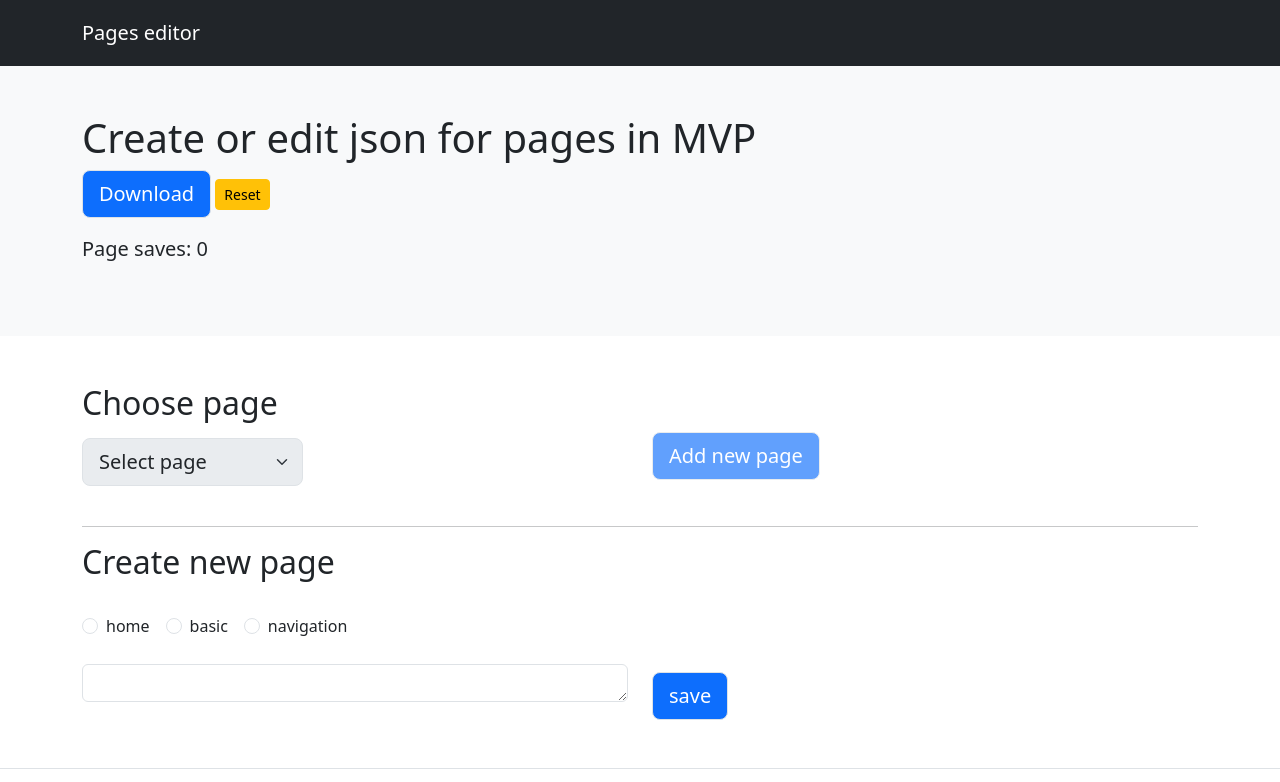
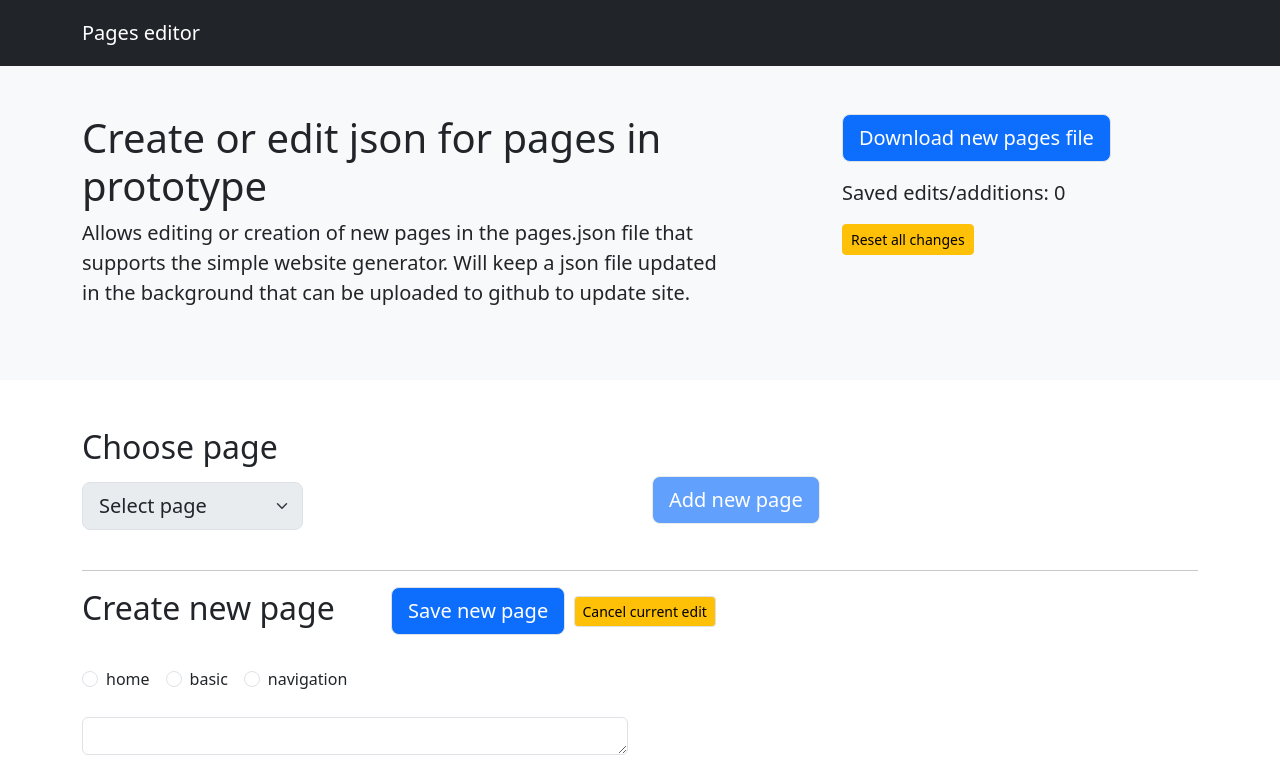
Before and after one commit to robchamberspfc/proto-website-generator, an Eleventy site: page helpers/editor/index.html in a window 1280 px wide. Both pictures are taken after a click on the button "Add new page". Shown: the top 782 px of the page. Built offline with nearby package versions, Linux system fonts and the light colour scheme; Eleventy itself is replaced by a stand-in of ours; files that its build step writes are made by us from their sources.

Commit message:
add in cancel buttons and tidy logic

```diff
--- a/helpers/editor/index.html
+++ b/helpers/editor/index.html
@@ -28,10 +28,21 @@
     <div class="row bg-light pt-5 pb-5">
       <div class="col">
         <div class="container pb-2">
-          <h1>Create or edit json for pages in MVP</h1>
-          <button type="button" class="btn btn-primary btn-lg border" onclick="downloadJSON()">Download</button>
-          <button type="button" class="btn btn-warning btn-sm" onclick="reset()">Reset</button>
-          <p class="lead pt-3">Page saves: <span id="count">0</span></p>
+          <div class="row">
+            <div class="col col-lg-7">
+              <h1>Create or edit json for pages in prototype</h1>
+              <p class="lead">Allows editing or creation of new pages in the pages.json file that supports the simple
+                website
+                generator. Will keep a json file updated in the background that can be uploaded to github to update
+                site.</p>
+            </div>
+            <div class="col col-lg-4 offset-lg-1">
+              <button type="button" class="btn btn-primary btn-lg border" onclick="downloadJSON()">Download new pages
+                file</button>
+              <p class="lead pt-3">Saved edits/additions: <span id="count">0</span></p>
+              <button type="button" class="btn btn-warning btn-sm" onclick="reset()">Reset all changes</button>
+            </div>
+          </div>
         </div>
       </div>
     </div>
@@ -39,7 +50,7 @@
       <div class="row">
         <div class="col col-lg-6 col-md-12">
           <strong>
-            <label for="choosePage" class="h2 mb-2">Choose page
+            <label for="pageSelect" class="h2 mb-2">Choose page
               <select class="form-select form-select-lg mt-3 mb-3" name="pageSelect" onchange="displayPage()"
                 id="pageSelect">
                 <option selected>Select page</option>
@@ -48,12 +59,17 @@
           </strong>
         </div>
         <div class="col col-lg-6 col-md-12 mt-4 pt-4">
-          <button type="button" id="newPageButton" class="btn btn-primary btn-lg border" onclick="createPage()">Add new page</button>
+          <button type="button" id="newPageButton" class="btn btn-primary btn-lg border" onclick="createPage()">Add new
+            page</button>
         </div>
       </div>
       <hr>
       <div class="row mb-5" id="edit" hidden>
-        <h2>Edit this page</h2>
+        <h2>Edit this page
+          <button type="button" class="btn btn-primary btn-lg border ms-5 " onclick="saveEdit()">Save
+            changes</button>
+          <button type="button" id="newPageButton" class="btn btn-warning btn-sm border" onclick="softReset()">Cancel
+            current edit</button></h2>
         <small class="mb-3"><a data-bs-toggle="collapse" href="#editExample" role="button" aria-expanded="false"
             aria-controls="editExample">
             See example
@@ -65,17 +81,19 @@
           <div class="collapse" id="editExample">
             <textarea id="exampleEdit" class="form-control" readonly></textarea>
           </div>
-          <button type="button" class="btn btn-primary btn-lg border mt-2" onclick="saveEdit()">save</button>
         </div>
       </div>
       <div class="row mb-5" id="new" hidden>
-        <h2>Create new page</h2>
+        <h2>Create new page
+          <button type="button" class="btn btn-primary btn-lg border ms-5" onclick="saveNew()">Save
+            new page</button>
+          <button type="button" id="newPageButton" class="btn btn-warning btn-sm border" onclick="softReset()">Cancel
+            current edit</button></h2>
         <div id="pageTypes" class="mt-4 mb-4"></div>
         <div class="col col-lg-6 col-md-12">
           <textarea id="newEdit" class="form-control"></textarea>
         </div>
-        <div class="col col-lg-6 col-md-12"><button type="button" class="btn btn-primary btn-lg border mt-2"
-            onclick="saveNew()">save</button></div>
+        <div class="col col-lg-6 col-md-12"></div>
       </div>
     </div>
   </main>
--- a/helpers/editor/js/main.js
+++ b/helpers/editor/js/main.js
@@ -55,23 +55,25 @@ createPage = () => {
 saveEdit = () => {
     let selection = selectMenu.selectedOptions[0].value
     pages[selection] = JSON.parse(document.getElementById("currentEdit").value)
-    document.getElementById("edit").hidden = true
+    k++
+    count.innerHTML=k
     softReset ()
 }
 
 saveNew = () => {
     newPageContent = JSON.parse(document.getElementById("newEdit").value)
     pages.push(newPageContent)
-    document.getElementById("new").hidden = true
+    k++
+    count.innerHTML=k
     softReset ()
 }
 
 softReset = () => {
+    document.getElementById("edit").hidden = true
+    document.getElementById("new").hidden = true
     selectMenu.value = "Select page"
     selectMenu.disabled = false
     newPageButton.disabled = false
-    k++
-    count.innerHTML=k
     populateSelect(pages)
 }
 
```
